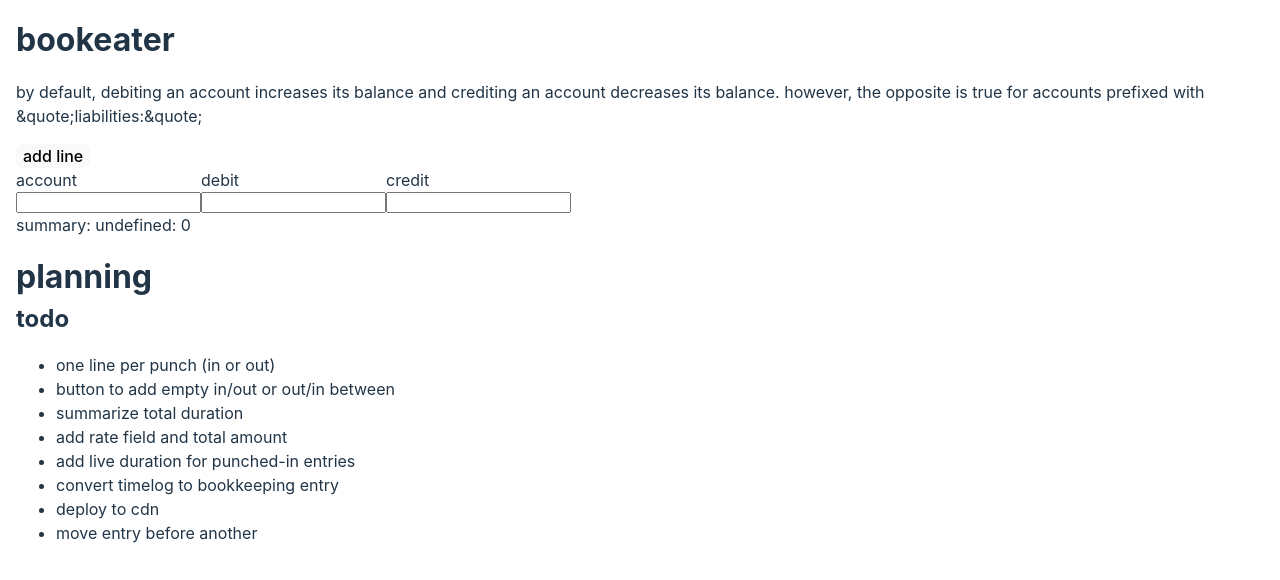
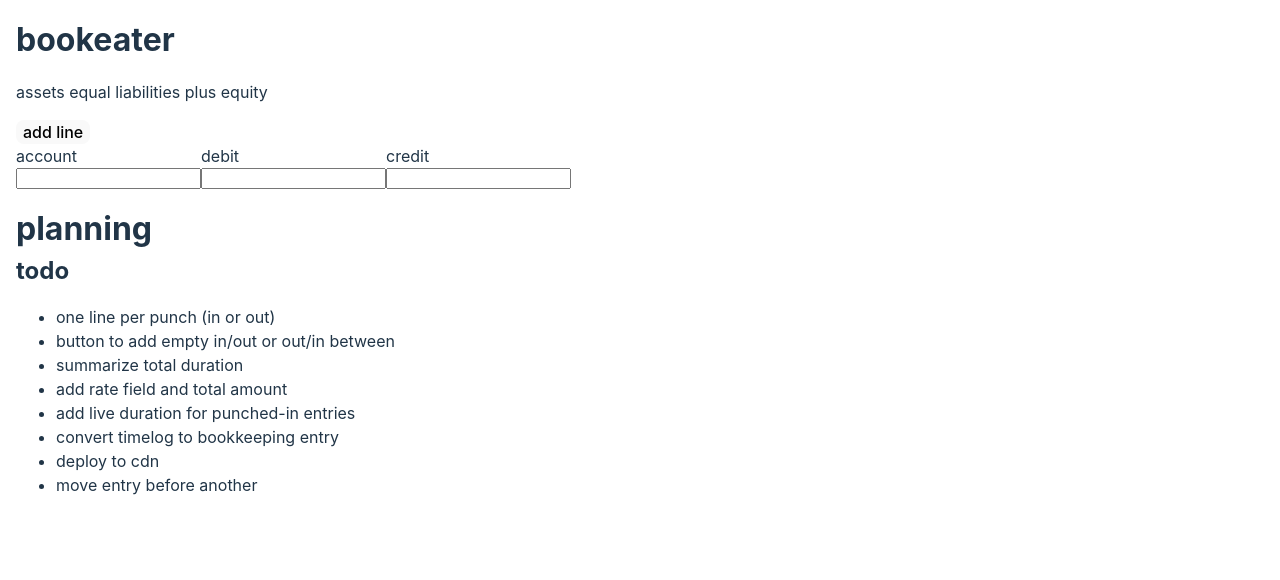
Before and after one commit to cruftbusters/bookeater, a React (Vite) app in the folder frontends/landing/: page / in a window 1280 px wide. Shown: the top 580 px of the page. Built offline with nearby package versions, Linux system fonts and the light colour scheme.

Commit message:
add negative assets and thus negative liabilities

```diff
--- a/frontends/landing/src/Bookkeeping.tsx
+++ b/frontends/landing/src/Bookkeeping.tsx
@@ -4,9 +4,11 @@ export function Bookkeeping() {
   return <Movement />
 }
 
-type Line = { account?: string; amount?: string }
+type Line = { account: string; amount: string; type: 'debit' | 'credit' }
 export function Movement() {
-  const [movement, setMovement] = useState<Line[]>([{}])
+  const [movement, setMovement] = useState<Line[]>([
+    { account: '', amount: '', type: 'debit' },
+  ])
 
   function setLine(index: number, update: Line) {
     setMovement((lines) =>
@@ -14,23 +16,39 @@ export function Movement() {
     )
   }
 
-  const summary = movement.reduce((summary, line) => {
-    let balance = summary.get(line.account) || 0
-    if (line.amount) {
-      balance += parseInt(line.amount)
+  const summaryAsMap = new Map<string, number>()
+
+  movement.forEach((line: Line) => {
+    const { account, amount, type } = line
+    let balance = summaryAsMap.get(account) || 0
+    if (amount) {
+      const isDebit = type === 'debit'
+      const isDebitFlipped = account.startsWith('liabilities')
+      if (isDebit != isDebitFlipped) {
+        balance += parseInt(amount)
+      } else {
+        balance -= parseInt(amount)
+      }
     }
-    return summary.set(line.account, balance)
-  }, new Map())
+    if (balance === 0) {
+      return summaryAsMap.delete(account)
+    }
+    return summaryAsMap.set(account, balance)
+  })
+
+  const summary = Array.from(summaryAsMap.entries())
 
   return (
     <>
-      <p>
-        by default, debiting an account increases its balance and crediting an
-        account decreases its balance. however, the opposite is true for
-        accounts prefixed with &quote;liabilities:&quote;
-      </p>
+      <p>assets equal liabilities plus equity</p>
       <div>
-        <button onClick={() => setMovement((lines) => lines.concat({}))}>
+        <button
+          onClick={() =>
+            setMovement((lines) =>
+              lines.concat({ account: '', amount: '', type: 'debit' }),
+            )
+          }
+        >
           add line
         </button>
       </div>
@@ -51,23 +69,35 @@ export function Movement() {
             <input
               aria-label="debit"
               onChange={(e) =>
-                setLine(index, { ...line, amount: e.target.value })
+                setLine(index, {
+                  ...line,
+                  amount: e.target.value,
+                  type: 'debit',
+                })
               }
+              value={line.type === 'debit' ? line.amount : ''}
             />
             <input
               aria-label="credit"
               onChange={(e) =>
-                setLine(index, { ...line, amount: e.target.value })
+                setLine(index, {
+                  ...line,
+                  amount: e.target.value,
+                  type: 'credit',
+                })
               }
+              value={line.type === 'credit' ? line.amount : ''}
             />
           </GridRow>
         ))}
       </Grid>
-      <div>
+      <div hidden={summary.length < 1}>
         {'summary: '}
-        {Array.from(summary.entries()).map(
-          ([account, amount]) => `${account}: ${amount}`,
-        )}
+        {summary.map(([account, amount]) => (
+          <div key={account}>
+            {account}: {amount > 0 ? amount : `(${-amount})`}
+          </div>
+        ))}
       </div>
     </>
   )
```
Also changed, not shown: 1 other file (tests, documents, lock files or other folders).
